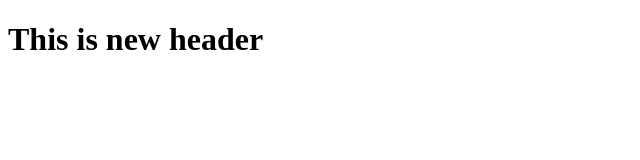
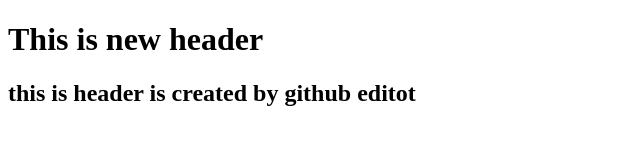
Before and after one commit to Cereton32/Remote-repo, a plain HTML site: page index.html in a window 1280 px wide. Shown: the whole page, without its empty margins (0-640 px from the left). Drawn offline with Linux system fonts and the light colour scheme.

Commit message:
Update(2) index.html

```diff
--- a/index.html
+++ b/index.html
@@ -7,5 +7,6 @@
 </head>
 <body>
    <h1>This is new header</h1>
+    <h2>this is header is created by github editot</h2>
 </body>
 </html>
```
